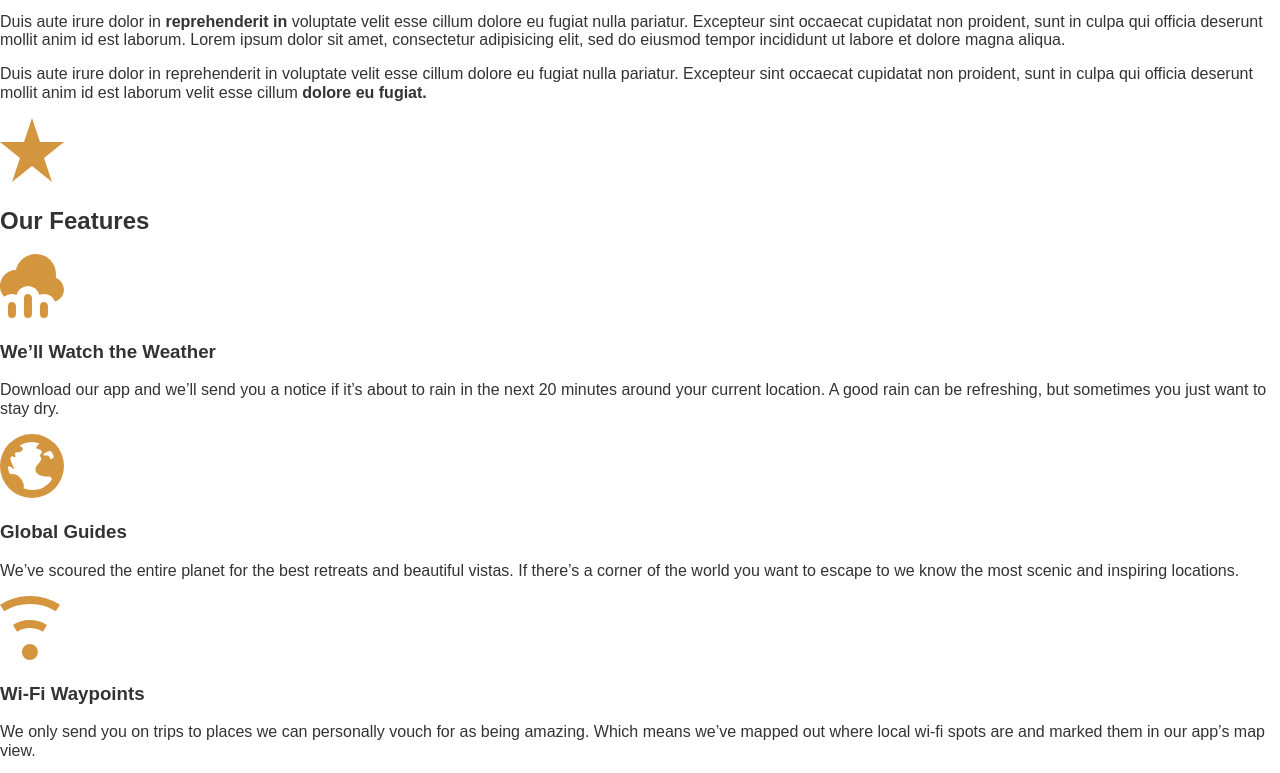
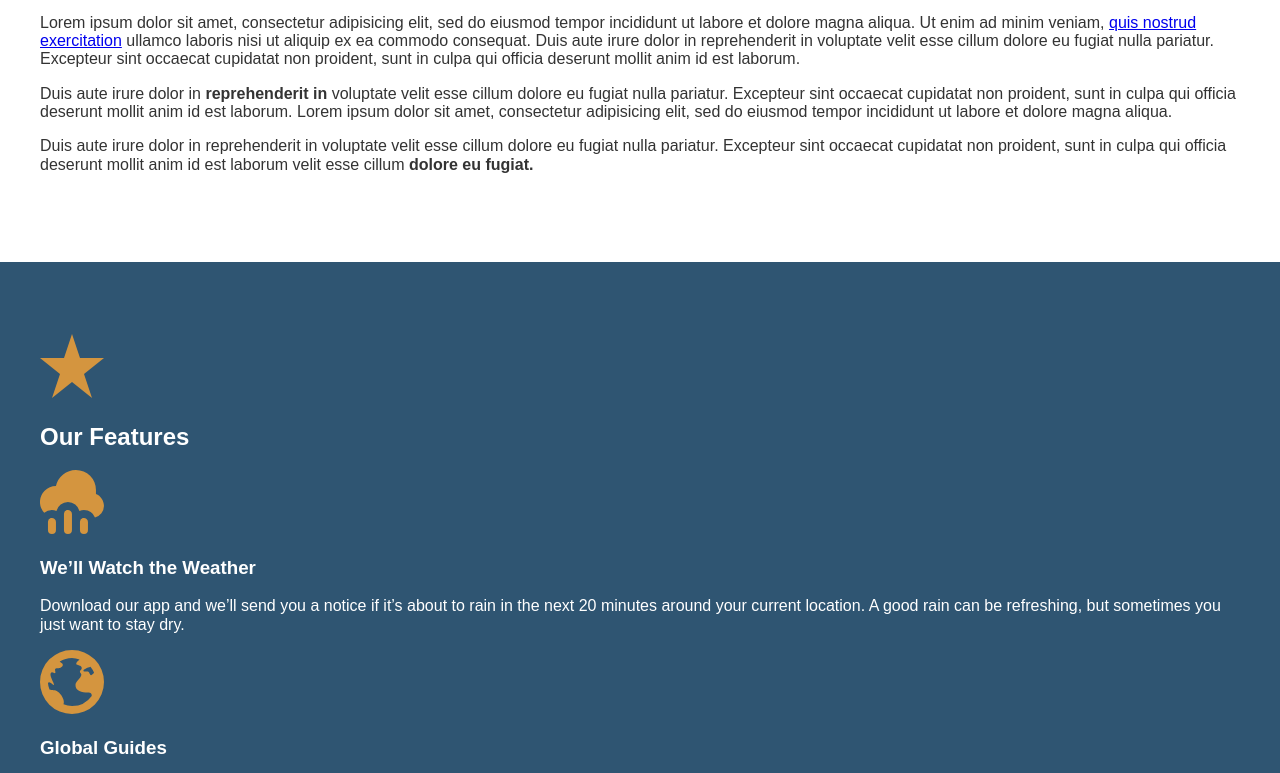
Before and after one commit to deedeeh/BACK_Sept19, a website: page websites /travel_agency/app/index.html in a window 1280 px wide. Shown: the part 1974-2747 px from the top of the page. Drawn offline with Linux system fonts and the light colour scheme.

Commit message:
Create reusable css blocks for same design patterns

```diff
--- /dev/null
+++ b/websites /travel_agency/app/assets/styles/modules/_page-section.css
@@ -0,0 +1,8 @@
+.page-section {
+  padding: 4.5rem 0;
+
+  &--blue {
+    background-color: $mainBlue;
+    color: #fff;
+  }
+}
--- a/websites /travel_agency/app/assets/styles/modules/_wrapper.css
+++ b/websites /travel_agency/app/assets/styles/modules/_wrapper.css
@@ -1,3 +1,5 @@
 .wrapper {
+  margin: 0 auto;
   padding: 0 18px;
+  max-width: 1200px;
 }
--- a/websites /travel_agency/app/assets/styles/styles.css
+++ b/websites /travel_agency/app/assets/styles/styles.css
@@ -5,3 +5,4 @@
 @import "modules/_large-hero";
 @import "modules/_btn";
 @import "modules/_wrapper";
+@import "modules/_page-section";
--- a/websites /travel_agency/app/index.html
+++ b/websites /travel_agency/app/index.html
@@ -77,10 +77,12 @@
       </div>
     </div>
 
-    <div id="our-beginning">
+    <div id="our-beginning" class="page-section">
+      <div class="wrapper">
         <h2>The first trip we planned was our own.</h2>
         <h3>
-        Ever since, we&rsquo;ve been working to make travel better for everyone.
+          Ever since, we&rsquo;ve been working to make travel better for
+          everyone.
         </h3>
         <img
           src="assets/images/first-trip.jpg"
@@ -89,13 +91,13 @@
         <img src="assets/images/our-start.jpg" alt="Our founder, Jane Doe" />
         <h2>Here&rsquo;s how we got started&hellip;</h2>
         <p>
-        Lorem ipsum dolor sit amet, consectetur adipisicing elit, sed do eiusmod
-        tempor incididunt ut labore et dolore magna aliqua. Ut enim ad minim
-        veniam, <a href="#">quis nostrud exercitation</a> ullamco laboris nisi
-        ut aliquip ex ea commodo consequat. Duis aute irure dolor in
-        reprehenderit in voluptate velit esse cillum dolore eu fugiat nulla
-        pariatur. Excepteur sint occaecat cupidatat non proident, sunt in culpa
-        qui officia deserunt mollit anim id est laborum.
+          Lorem ipsum dolor sit amet, consectetur adipisicing elit, sed do
+          eiusmod tempor incididunt ut labore et dolore magna aliqua. Ut enim ad
+          minim veniam, <a href="#">quis nostrud exercitation</a> ullamco
+          laboris nisi ut aliquip ex ea commodo consequat. Duis aute irure dolor
+          in reprehenderit in voluptate velit esse cillum dolore eu fugiat nulla
+          pariatur. Excepteur sint occaecat cupidatat non proident, sunt in
+          culpa qui officia deserunt mollit anim id est laborum.
         </p>
         <p>
           Duis aute irure dolor in <strong>reprehenderit in</strong> voluptate
@@ -108,12 +110,14 @@
         <p>
           Duis aute irure dolor in reprehenderit in voluptate velit esse cillum
           dolore eu fugiat nulla pariatur. Excepteur sint occaecat cupidatat non
-        proident, sunt in culpa qui officia deserunt mollit anim id est laborum
-        velit esse cillum <strong>dolore eu fugiat.</strong>
+          proident, sunt in culpa qui officia deserunt mollit anim id est
+          laborum velit esse cillum <strong>dolore eu fugiat.</strong>
         </p>
       </div>
+    </div>
 
-    <div id="features">
+    <div id="features" class="page-section page-section--blue">
+      <div class="wrapper">
         <img src="assets/images/icons/star.svg" />
         <h2>Our Features</h2>
 
@@ -121,8 +125,8 @@
         <h3>We&rsquo;ll Watch the Weather</h3>
         <p>
           Download our app and we&rsquo;ll send you a notice if it&rsquo;s about
-        to rain in the next 20 minutes around your current location. A good rain
-        can be refreshing, but sometimes you just want to stay dry.
+          to rain in the next 20 minutes around your current location. A good
+          rain can be refreshing, but sometimes you just want to stay dry.
         </p>
 
         <img src="assets/images/icons/globe.svg" />
@@ -136,18 +140,19 @@
         <img src="assets/images/icons/wifi.svg" />
         <h3>Wi-Fi Waypoints</h3>
         <p>
-        We only send you on trips to places we can personally vouch for as being
-        amazing. Which means we&rsquo;ve mapped out where local wi-fi spots are
-        and marked them in our app&rsquo;s map view.
+          We only send you on trips to places we can personally vouch for as
+          being amazing. Which means we&rsquo;ve mapped out where local wi-fi
+          spots are and marked them in our app&rsquo;s map view.
         </p>
 
         <img src="assets/images/icons/fire.svg" />
         <h3>Survival Kit</h3>
         <p>
-        Everytime you book an escape with us we send you a survival kit with the
-        finest materials. The kit will allow you to setup a tent, start a fire,
-        scratch your own back and lower your taxes.
+          Everytime you book an escape with us we send you a survival kit with
+          the finest materials. The kit will allow you to setup a tent, start a
+          fire, scratch your own back and lower your taxes.
         </p>
+      </div>
     </div>
 
     <div id="testimonials">
--- a/websites /travel_agency/app/temp/styles/styles.css
+++ b/websites /travel_agency/app/temp/styles/styles.css
@@ -547,5 +547,16 @@ img {
   }
 
 .wrapper {
+  margin: 0 auto;
   padding: 0 18px;
+  max-width: 1200px;
 }
+
+.page-section {
+  padding: 4.5rem 0;
+}
+
+.page-section--blue {
+    background-color: #2f5572;
+    color: #fff;
+  }
```
Lines whose indentation alone changed are shown as unchanged.
